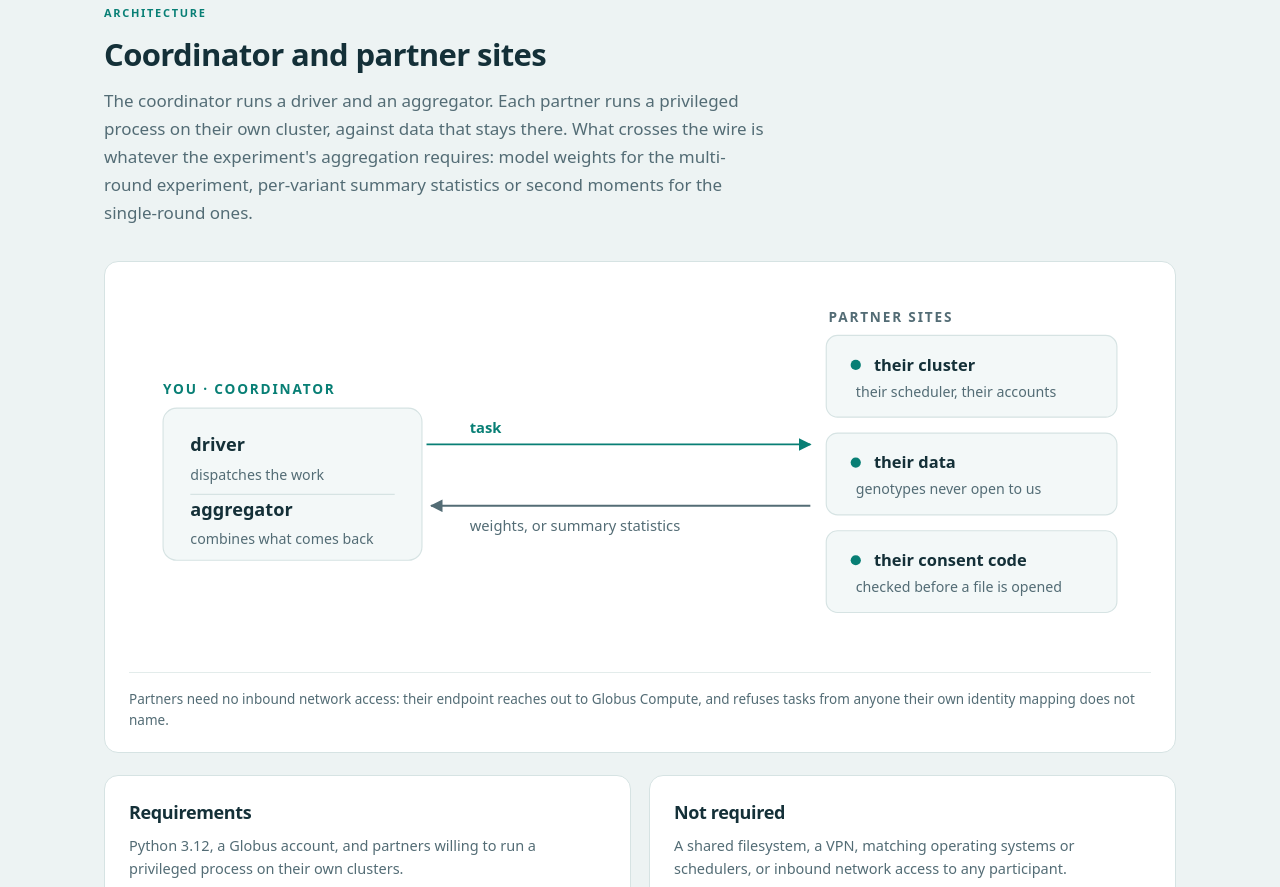
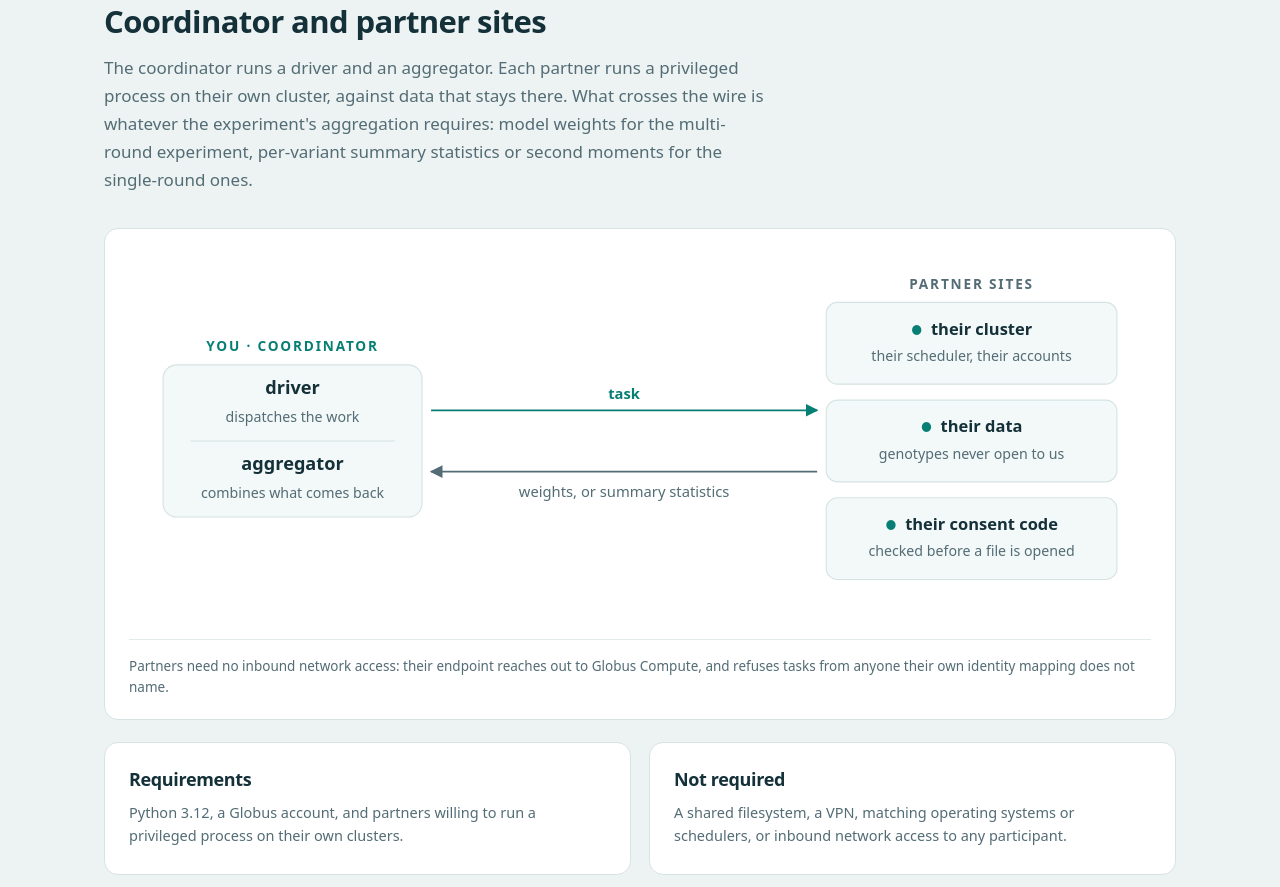
Before and after one commit to mfjoel01/appfl-bio-suite, a plain HTML site: page website/index.html in a window 1280 px wide. Shown: the part 740-1627 px from the top of the page. Drawn offline with Linux system fonts and the light colour scheme; files whose address does not match are found by name.

Commit message:
Centre the architecture figure and unbold the hero tagline (#28)
The hero's closing sentence ("No data movement, no shared credential, no
VPN, and no inbound network access.") is now plain text like the rest of
the lead paragraph; the .hero .lead strong rule it used is removed.

In the coordinator/partner-sites figure:
- Text in the coordinator box and the partner cards is centred
  horizontally and vertically in its box.
- The coordinator box is centred on the arrows and the partner column.
- The arrows span the gap symmetrically, with their labels centred on them.
- The section labels are centred over their columns.
- The partner-card dots are now glyphs inside the title text, so they stay
  beside the centred title whatever width the system font gives it.

```diff
--- a/website/assets/site.css
+++ b/website/assets/site.css
@@ -214,7 +214,6 @@ section:first-of-type { border-top: 0; }
 .hero h1 { font-size: clamp(36px, 6.4vw, 60px); letter-spacing: -.035em; margin-bottom: 20px; }
 .hero h1 span { color: var(--muted); font-weight: 400; }
 .hero .lead { font-size: clamp(17px, 2.2vw, 20px); color: var(--muted); max-width: 62ch; }
-.hero .lead strong { color: var(--text); font-weight: 600; }
 
 .byline { margin-top: 22px; color: var(--muted); font-size: 15px; }
 .byline a { color: var(--muted); text-decoration: underline; text-underline-offset: 3px; }
--- a/website/index.html
+++ b/website/index.html
@@ -62,8 +62,8 @@
       <a href="https://www.globus.org/compute">Globus&nbsp;Compute</a>, together with the
       tooling to run them across independently administered HPC centres. Each institution
       computes on its own data, on its own hardware, and returns only results.
-      <strong>No data movement, no shared credential, no VPN, and no inbound network
-      access.</strong>
+      No data movement, no shared credential, no VPN, and no inbound network
+      access.
     </p>
 
     <p class="byline">
@@ -100,24 +100,27 @@
           returned.</desc>
 
         <!-- coordinator -->
-        <text x="30" y="92" fill="var(--accent)" font-size="12" font-weight="600" letter-spacing="1.6">YOU · COORDINATOR</text>
-        <rect x="30" y="104" width="228" height="134" rx="12" fill="var(--surface-2)" stroke="var(--border)"/>
-        <text x="54" y="142" fill="var(--text)" font-size="16" font-weight="600">driver</text>
-        <text x="54" y="167" fill="var(--muted)" font-size="12.5">dispatches the work</text>
-        <line x1="54" y1="180" x2="234" y2="180" stroke="var(--border)"/>
-        <text x="54" y="199" fill="var(--text)" font-size="16" font-weight="600">aggregator</text>
-        <text x="54" y="224" fill="var(--muted)" font-size="12.5">combines what comes back</text>
+        <!-- Layout: everything centres on the partner column (y = 162). The coordinator
+             box is x 30–258 (centre 144), the cards x 614–870 (centre 742), and the
+             arrows span the gap between them (centre 436). -->
+        <text x="144" y="83" fill="var(--accent)" font-size="12" font-weight="600" letter-spacing="1.6" text-anchor="middle">YOU · COORDINATOR</text>
+        <rect x="30" y="95" width="228" height="134" rx="12" fill="var(--surface-2)" stroke="var(--border)"/>
+        <text x="144" y="120.5" fill="var(--text)" font-size="16" font-weight="600" text-anchor="middle">driver</text>
+        <text x="144" y="145.5" fill="var(--muted)" font-size="12.5" text-anchor="middle">dispatches the work</text>
+        <line x1="54" y1="162" x2="234" y2="162" stroke="var(--border)"/>
+        <text x="144" y="187.5" fill="var(--text)" font-size="16" font-weight="600" text-anchor="middle">aggregator</text>
+        <text x="144" y="212.5" fill="var(--muted)" font-size="12.5" text-anchor="middle">combines what comes back</text>
 
         <!-- flows -->
         <g stroke="var(--accent)" stroke-width="1.6" fill="none">
-          <path d="M262 136 H600" marker-end="url(#arrow-fwd)"/>
+          <path d="M266 135 H606" marker-end="url(#arrow-fwd)"/>
         </g>
-        <text x="300" y="126" fill="var(--accent)" font-size="13" font-weight="600">task</text>
+        <text x="436" y="125" fill="var(--accent)" font-size="13" font-weight="600" text-anchor="middle">task</text>
 
         <g stroke="var(--muted)" stroke-width="1.6" fill="none">
-          <path d="M600 190 H266" marker-end="url(#arrow-back)"/>
+          <path d="M606 189 H266" marker-end="url(#arrow-back)"/>
         </g>
-        <text x="300" y="212" fill="var(--muted)" font-size="13">weights, or summary statistics</text>
+        <text x="436" y="211" fill="var(--muted)" font-size="13" text-anchor="middle">weights, or summary statistics</text>
 
         <defs>
           <marker id="arrow-fwd" viewBox="0 0 10 10" refX="9" refY="5" markerWidth="7" markerHeight="7" orient="auto-start-reverse">
@@ -129,21 +132,20 @@
         </defs>
 
         <!-- partner sites -->
-        <text x="616" y="28" fill="var(--muted)" font-size="12" font-weight="600" letter-spacing="1.6">PARTNER SITES</text>
+        <!-- The dot is a glyph inside the title so it stays beside the centred text
+             whatever width the system font gives the title. -->
+        <text x="742" y="28" fill="var(--muted)" font-size="12" font-weight="600" letter-spacing="1.6" text-anchor="middle">PARTNER SITES</text>
         <rect x="614" y="40" width="256" height="72" rx="10" fill="var(--surface-2)" stroke="var(--border)"/>
-        <circle cx="640" cy="66" r="4.5" fill="var(--accent)"/>
-        <text x="656" y="71" fill="var(--text)" font-size="14.5" font-weight="600">their cluster</text>
-        <text x="640" y="94" fill="var(--muted)" font-size="12.5">their scheduler, their accounts</text>
+        <text x="742" y="68.5" fill="var(--text)" font-size="14.5" font-weight="600" text-anchor="middle"><tspan fill="var(--accent)" font-size="11">●</tspan>&#160; their cluster</text>
+        <text x="742" y="91.5" fill="var(--muted)" font-size="12.5" text-anchor="middle">their scheduler, their accounts</text>
 
         <rect x="614" y="126" width="256" height="72" rx="10" fill="var(--surface-2)" stroke="var(--border)"/>
-        <circle cx="640" cy="152" r="4.5" fill="var(--accent)"/>
-        <text x="656" y="157" fill="var(--text)" font-size="14.5" font-weight="600">their data</text>
-        <text x="640" y="180" fill="var(--muted)" font-size="12.5">genotypes never open to us</text>
+        <text x="742" y="154.5" fill="var(--text)" font-size="14.5" font-weight="600" text-anchor="middle"><tspan fill="var(--accent)" font-size="11">●</tspan>&#160; their data</text>
+        <text x="742" y="177.5" fill="var(--muted)" font-size="12.5" text-anchor="middle">genotypes never open to us</text>
 
         <rect x="614" y="212" width="256" height="72" rx="10" fill="var(--surface-2)" stroke="var(--border)"/>
-        <circle cx="640" cy="238" r="4.5" fill="var(--accent)"/>
-        <text x="656" y="243" fill="var(--text)" font-size="14.5" font-weight="600">their consent code</text>
-        <text x="640" y="266" fill="var(--muted)" font-size="12.5">checked before a file is opened</text>
+        <text x="742" y="240.5" fill="var(--text)" font-size="14.5" font-weight="600" text-anchor="middle"><tspan fill="var(--accent)" font-size="11">●</tspan>&#160; their consent code</text>
+        <text x="742" y="263.5" fill="var(--muted)" font-size="12.5" text-anchor="middle">checked before a file is opened</text>
       </svg>
       <figcaption>
         Partners need no inbound network access: their endpoint reaches out to Globus
```
